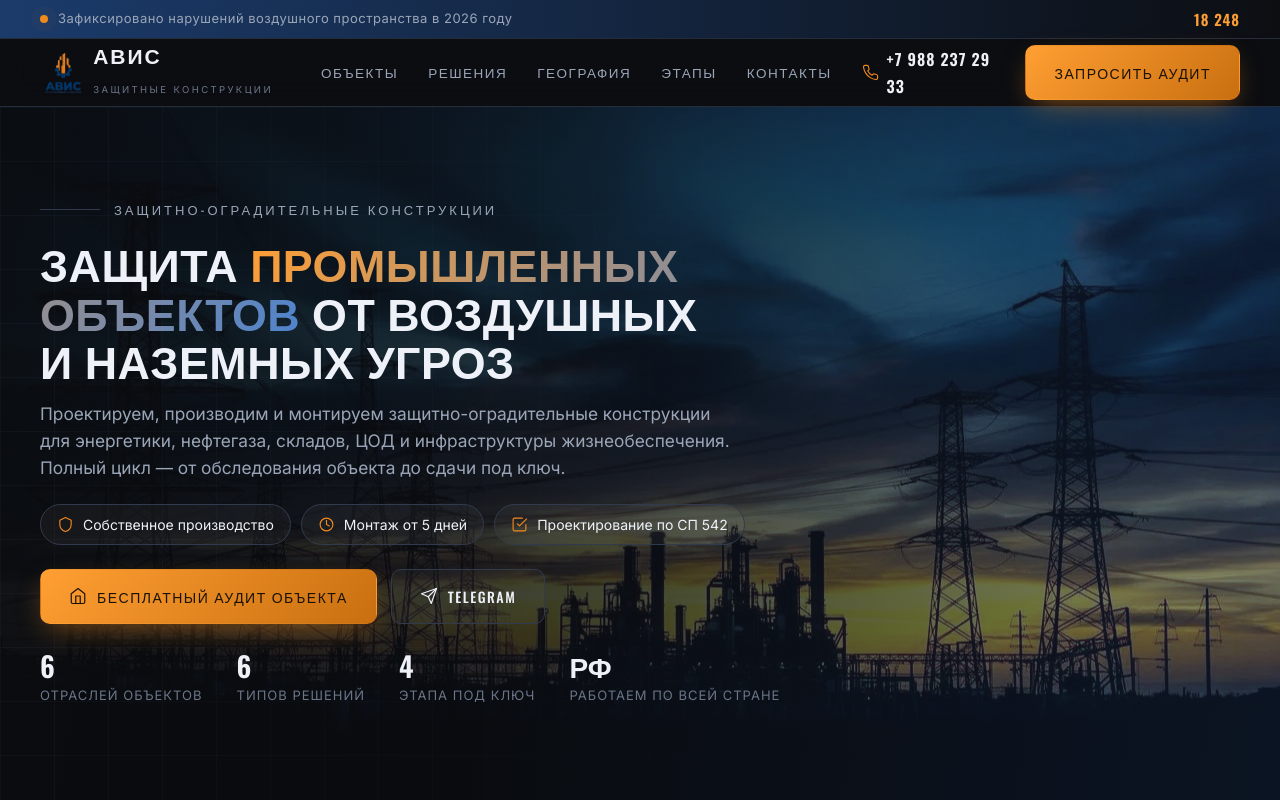
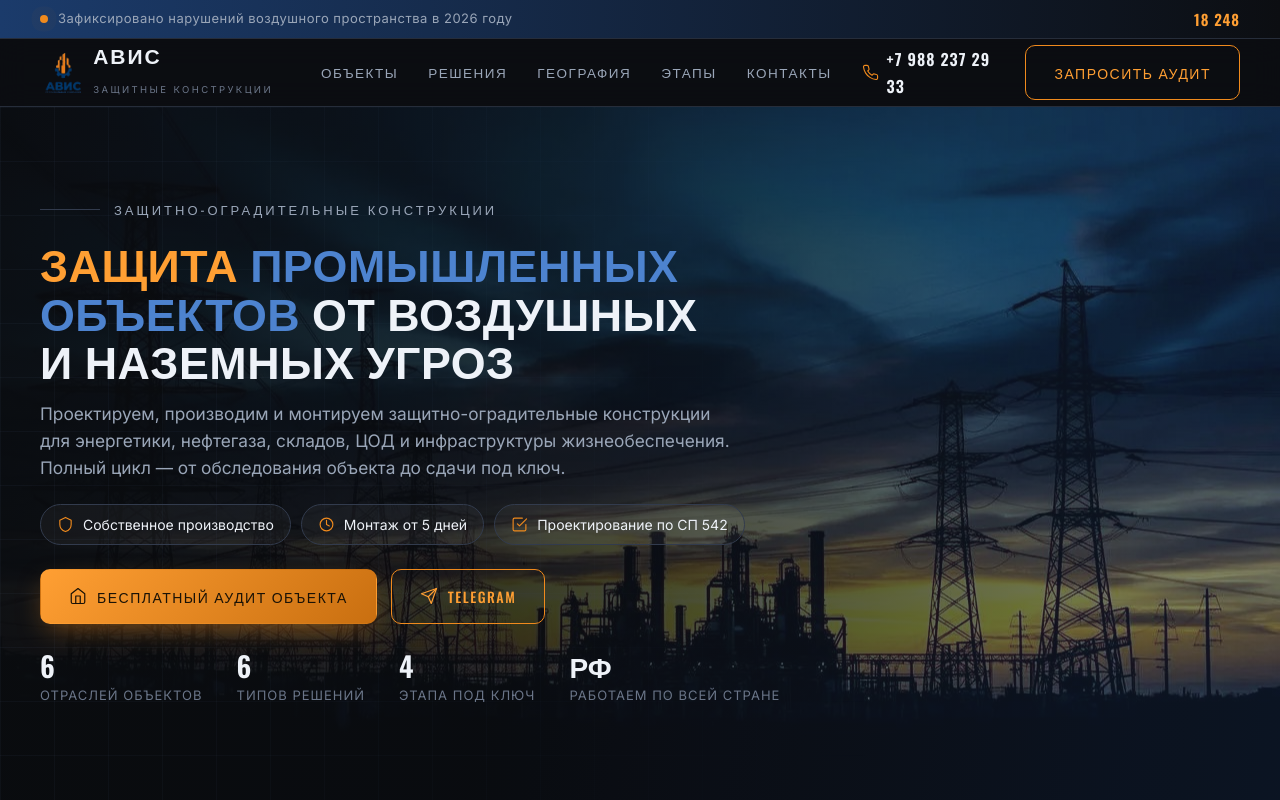
Before and after one commit to natalia-arvut/avis-demo, a plain HTML site: page index.html in a window 1280 px wide. Shown: the top 800 px of the page. Drawn offline with nearby package versions, Linux system fonts and the light colour scheme.

Commit message:
Обложка: кнопка меню и Telegram — тонкая оранжевая обводка; заголовок — сплошные цвета (оранжевый/синий) вместо градиента
Co-Authored-By: Claude Opus 4.8 <noreply@anthropic.com>

```diff
--- a/index.html
+++ b/index.html
@@ -42,6 +42,8 @@ h1,h2,h3{font-family:var(--ff-d);font-weight:600;line-height:1.08;letter-spacing
 .btn-primary:hover{transform:translateY(-2px);box-shadow:0 16px 38px -10px rgba(240,138,29,.75)}
 .btn-ghost{background:rgba(255,255,255,.03);border-color:var(--line2);color:var(--ink)}
 .btn-ghost:hover{border-color:var(--steel-l);background:rgba(77,131,207,.1)}
+.btn-outline{background:transparent;border-color:var(--amber);color:var(--amber-l)}
+.btn-outline:hover{background:rgba(240,138,29,.1);border-color:var(--amber-l)}
 .btn .svg-i{width:18px;height:18px}
 
 /* top strip */
@@ -80,7 +82,8 @@ h1,h2,h3{font-family:var(--ff-d);font-weight:600;line-height:1.08;letter-spacing
 .hero-em b{color:var(--amber)}
 .hero-em .ln{width:60px;height:1px;background:var(--line2)}
 .hero h1{font-size:clamp(27px,3.5vw,46px);font-weight:700;text-transform:uppercase;max-width:27ch;letter-spacing:.5px}
-.hero h1 .g{background:linear-gradient(120deg,var(--amber-l),var(--steel-l));-webkit-background-clip:text;background-clip:text;color:transparent}
+.hero h1 .o{color:var(--amber-l)}
+.hero h1 .b{color:var(--steel-l)}
 .hero-sub{color:var(--mut);font-size:clamp(16px,1.35vw,19px);max-width:64ch;margin-top:18px;line-height:1.55}
 .hero-tags{display:flex;flex-wrap:wrap;gap:10px;margin-top:22px}
 .tag{display:inline-flex;align-items:center;gap:9px;background:rgba(255,255,255,.04);border:1px solid var(--line2);border-radius:30px;padding:8px 16px;font-size:14px;color:var(--ink)}
@@ -297,7 +300,7 @@ footer{background:#090b0e;border-top:1px solid var(--line);padding:56px 0 28px}
   </nav>
   <div class="nav-r">
     <a href="tel:+79882372933" class="nav-tel"><svg class="svg-i" viewBox="0 0 24 24"><path d="M22 16.92v3a2 2 0 0 1-2.18 2 19.79 19.79 0 0 1-8.63-3.07 19.5 19.5 0 0 1-6-6 19.79 19.79 0 0 1-3.07-8.67A2 2 0 0 1 4.11 2h3a2 2 0 0 1 2 1.72c.13.96.36 1.9.7 2.81a2 2 0 0 1-.45 2.11L8.09 9.91a16 16 0 0 0 6 6l1.27-1.27a2 2 0 0 1 2.11-.45c.91.34 1.85.57 2.81.7A2 2 0 0 1 22 16.92z"/></svg><span>+7 988 237 29 33</span></a>
-    <a href="#contacts" class="btn btn-primary">Запросить аудит</a>
+    <a href="#contacts" class="btn btn-outline">Запросить аудит</a>
     <div class="burger" id="burger"><span></span><span></span><span></span></div>
   </div>
 </div></header>
@@ -309,7 +312,7 @@ footer{background:#090b0e;border-top:1px solid var(--line);padding:56px 0 28px}
   <div class="hero-grid"></div>
   <div class="wrap">
     <div class="hero-em"><span class="ln"></span><span>ЗАЩИТНО-ОГРАДИТЕЛЬНЫЕ КОНСТРУКЦИИ</span></div>
-    <h1>Защита <span class="g">промышленных объектов</span> от воздушных и наземных угроз</h1>
+    <h1><span class="o">Защита</span> <span class="b">промышленных объектов</span> от воздушных и наземных угроз</h1>
     <p class="hero-sub">Проектируем, производим и монтируем защитно-оградительные конструкции для энергетики, нефтегаза, складов, ЦОД и инфраструктуры жизнеобеспечения. Полный цикл — от обследования объекта до сдачи под ключ.</p>
     <div class="hero-tags">
       <span class="tag"><svg class="svg-i" viewBox="0 0 24 24"><path d="M12 2l8 4v6c0 5-3.5 8.5-8 10-4.5-1.5-8-5-8-10V6z"/></svg>Собственное производство</span>
@@ -318,7 +321,7 @@ footer{background:#090b0e;border-top:1px solid var(--line);padding:56px 0 28px}
     </div>
     <div class="hero-cta">
       <a href="#contacts" class="btn btn-primary"><svg class="svg-i" viewBox="0 0 24 24"><path d="M3 9l9-7 9 7v11a2 2 0 0 1-2 2H5a2 2 0 0 1-2-2z"/><path d="M9 22V12h6v10"/></svg>Бесплатный аудит объекта</a>
-      <a href="https://t.me/+79882372933" class="btn btn-ghost"><svg class="svg-i" viewBox="0 0 24 24"><path d="M22 2L11 13"/><path d="M22 2l-7 20-4-9-9-4z"/></svg>Telegram</a>
+      <a href="https://t.me/+79882372933" class="btn btn-outline"><svg class="svg-i" viewBox="0 0 24 24"><path d="M22 2L11 13"/><path d="M22 2l-7 20-4-9-9-4z"/></svg>Telegram</a>
     </div>
     <div class="hero-stats">
       <div class="s"><b>6</b><span>отраслей объектов</span></div>
```
